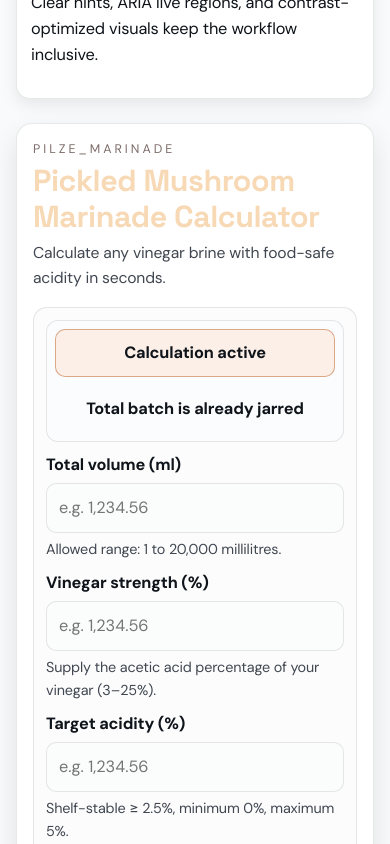
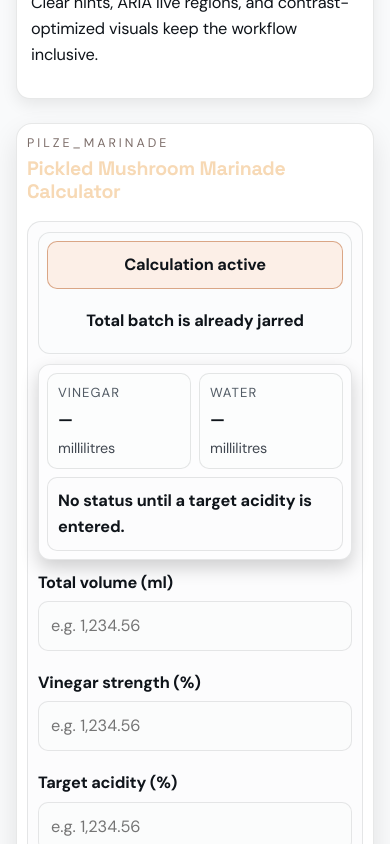
Before and after one commit to Web-Developer-DB/Pilze_Marinade, a React (Vite) app: page / in a window 390 px wide. Shown: the part 1580-2424 px from the top of the page. Built offline with nearby package versions, Linux system fonts and the light colour scheme; a web font is replaced by a local one.

Commit message:
feat: compact mobile calculator layout

```diff
--- a/src/components/MarinadeForm.jsx
+++ b/src/components/MarinadeForm.jsx
@@ -194,6 +194,27 @@ export default function MarinadeForm() {
       ].join(" • ")
     : "";
 
+  const mobileSummary =
+    mode !== "jar" && (
+      <div className="mobile-results" aria-live="polite">
+        <div className="mobile-results-left">
+          <div className="mobile-result">
+            <span className="result-label">{t(locale, "results.vinegar")}</span>
+            <strong>{formattedResult?.vinegar ?? "—"}</strong>
+            <span className="result-suffix">{t(locale, "results.label.ml")}</span>
+          </div>
+          <div className="mobile-result">
+            <span className="result-label">{t(locale, "results.water")}</span>
+            <strong>{formattedResult?.water ?? "—"}</strong>
+            <span className="result-suffix">{t(locale, "results.label.ml")}</span>
+          </div>
+        </div>
+        <div className={`mobile-status status-${safetyMeta.tone}`}>
+          {t(locale, safetyMeta.key)}
+        </div>
+      </div>
+    );
+
   return (
     <section id="marinade-calculator" className="marinade-card" aria-labelledby="marinade-title">
       <header className="marinade-header">
@@ -230,6 +251,7 @@ export default function MarinadeForm() {
           </div>
 
           {mode === "jar" && <p className="mode-note">{t(locale, "input.mode.note")}</p>}
+          {mobileSummary}
 
           <form className="marinade-form" noValidate>
             <fieldset>
--- a/src/styles/app.css
+++ b/src/styles/app.css
@@ -623,6 +623,31 @@
 .sum-ok{ color: var(--ok); font-weight:700; }
 .sum-bad{ color: var(--danger); font-weight:700; }
 
+.mobile-results{ display:none; }
+
+.mobile-results .mobile-results-left{
+  display:grid;
+  grid-template-columns: repeat(2, minmax(0,1fr));
+  gap:8px;
+}
+
+.mobile-results .mobile-result{
+  padding:8px 10px;
+  border-radius:10px;
+  border:1px solid color-mix(in oklab, var(--hair), transparent 16%);
+  background: color-mix(in oklab, var(--card), var(--bg-2) 16%);
+  display:grid;
+  gap:4px;
+}
+
+.mobile-status{
+  padding:10px;
+  border-radius:10px;
+  font-weight:700;
+  border:1px solid color-mix(in oklab, var(--hair), transparent 16%);
+  background: color-mix(in oklab, var(--card), var(--bg-2) 18%);
+}
+
 .info-box{
   border-radius:10px;
   padding:11px;
@@ -1090,6 +1115,38 @@
   .quick-links{ display:none; }
 }
 
+@media (max-width: 640px){
+  .marinade-card{
+    padding:10px;
+    gap:12px;
+    position:relative;
+  }
+  .marinade-header .lead{ display:none; }
+  .marinade-header h1{ font-size: clamp(1.2rem, 5vw, 1.4rem); }
+  .marinade-layout{ gap:10px; }
+  .marinade-pane{
+    padding:10px;
+    gap:10px;
+  }
+  .marinade-pane .field .hint{ display:none; }
+  .mobile-results{
+    display:grid;
+    position:sticky;
+    top:6px;
+    z-index:2;
+    gap:8px;
+    background: color-mix(in oklab, var(--card), var(--bg-2) 12%);
+    padding:8px;
+    border-radius:12px;
+    border:1px solid color-mix(in oklab, var(--hair), transparent 20%);
+    box-shadow: 0 8px 18px rgba(0,0,0,.18);
+  }
+  .status-block,
+  .results-block,
+  .info-box{ display:none; }
+  .marinade-form .field{ margin-bottom:10px; }
+}
+
 @media (min-width: 640px){
   .hero-actions{ flex-direction:row; }
 }
```
Also changed, not shown: 1 other file (tests, documents, lock files or other folders).
